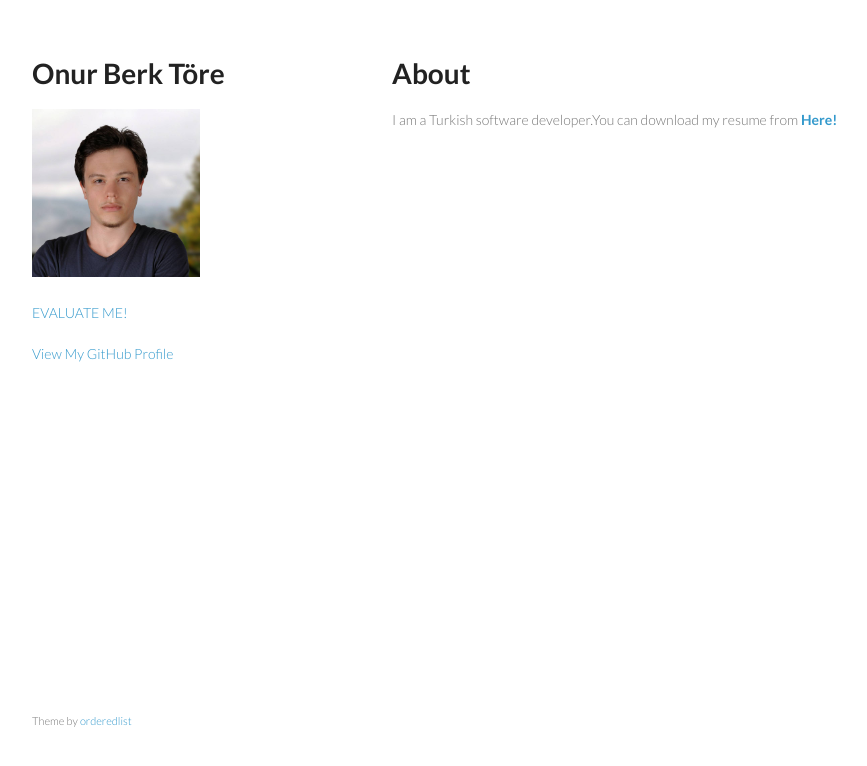
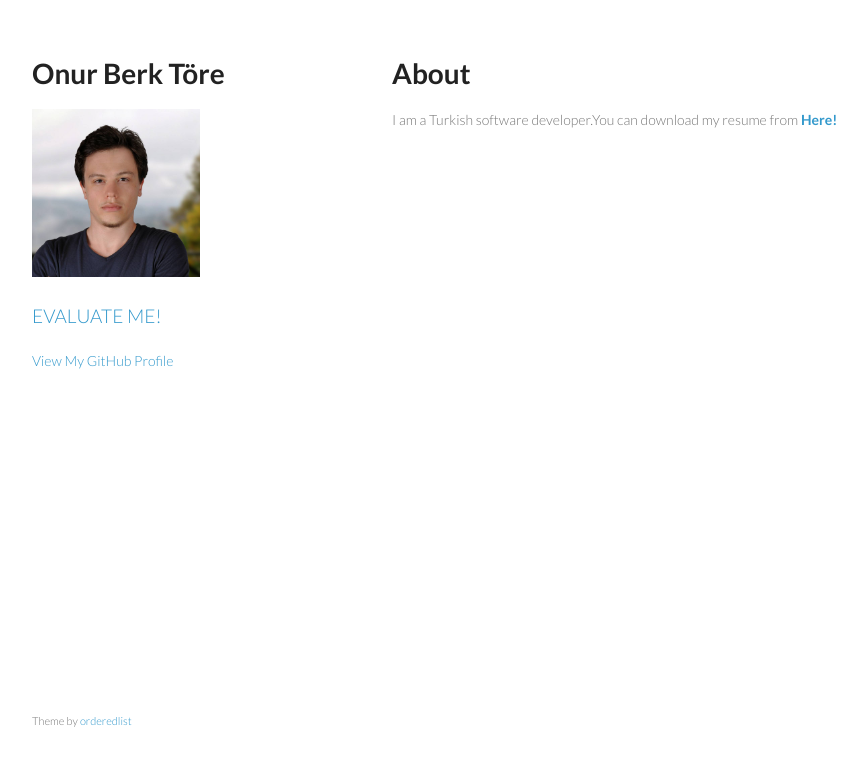
Before and after one commit to onurtore/onurtore.github.io, a plain HTML site: page index.html in a window 1280 px wide. Shown: the whole page, without its empty margins (178-1045 px from the left). Drawn offline with Linux system fonts and the light colour scheme.

Commit message:
Third commit

```diff
--- a/index.html
+++ b/index.html
@@ -17,7 +17,7 @@
         <img src="pp.jpg" class="pp">
         <p></p>
 
-        <p class="view"><a href="https://forms.gle/EeCYEemGXxXbwJnf6">EVALUATE ME!</a></p>
+        <p id="evalMe"  class="view"><a href="https://forms.gle/EeCYEemGXxXbwJnf6">EVALUATE ME!</a></p>
         <p class="view"><a href="https://github.com/onurtore">View My GitHub Profile</a></p>
       </header>
       <section>
--- a/styles.css
+++ b/styles.css
@@ -1,4 +1,10 @@
 @import url(https://fonts.googleapis.com/css?family=Lato:300italic,700italic,300,700);
+
+#evalMe{
+    color: #c33;
+    font-weight: bold;
+    font-size: 19px;
+}
 
 body {
   padding:50px;
```
